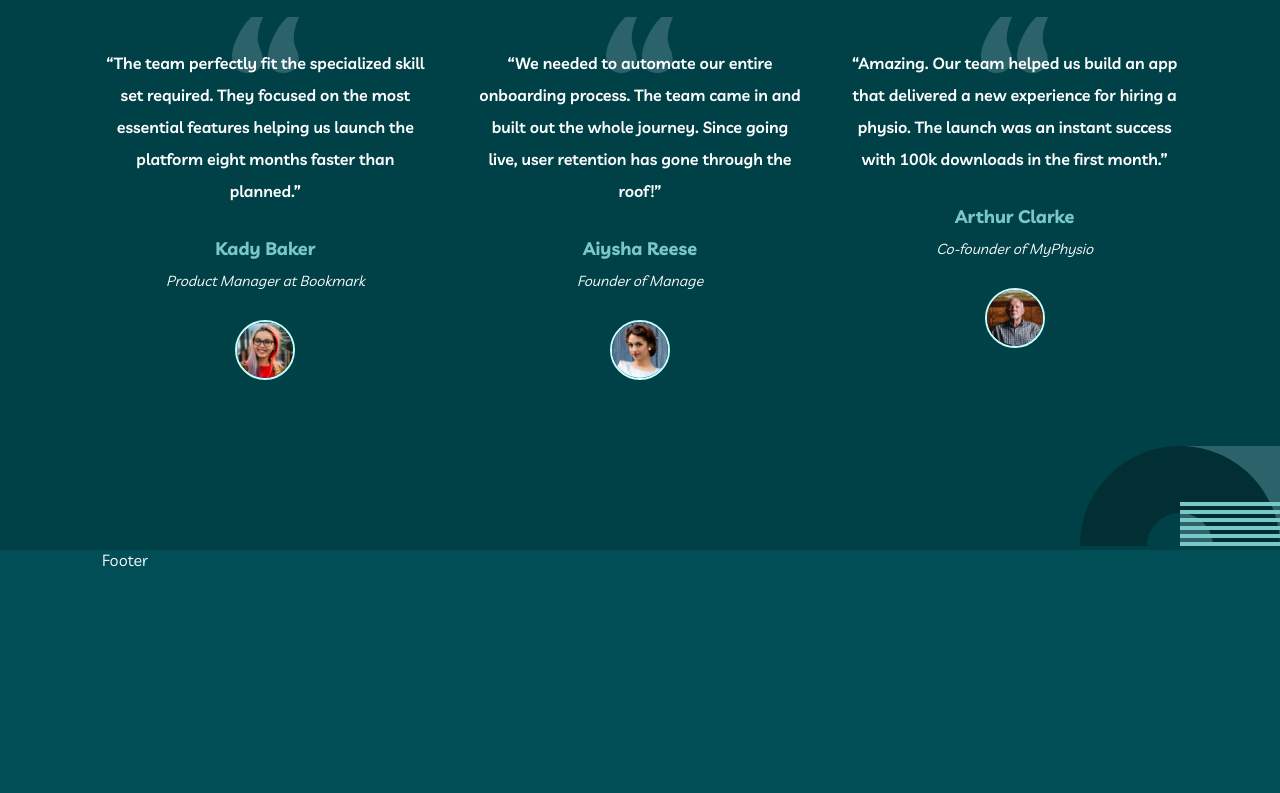
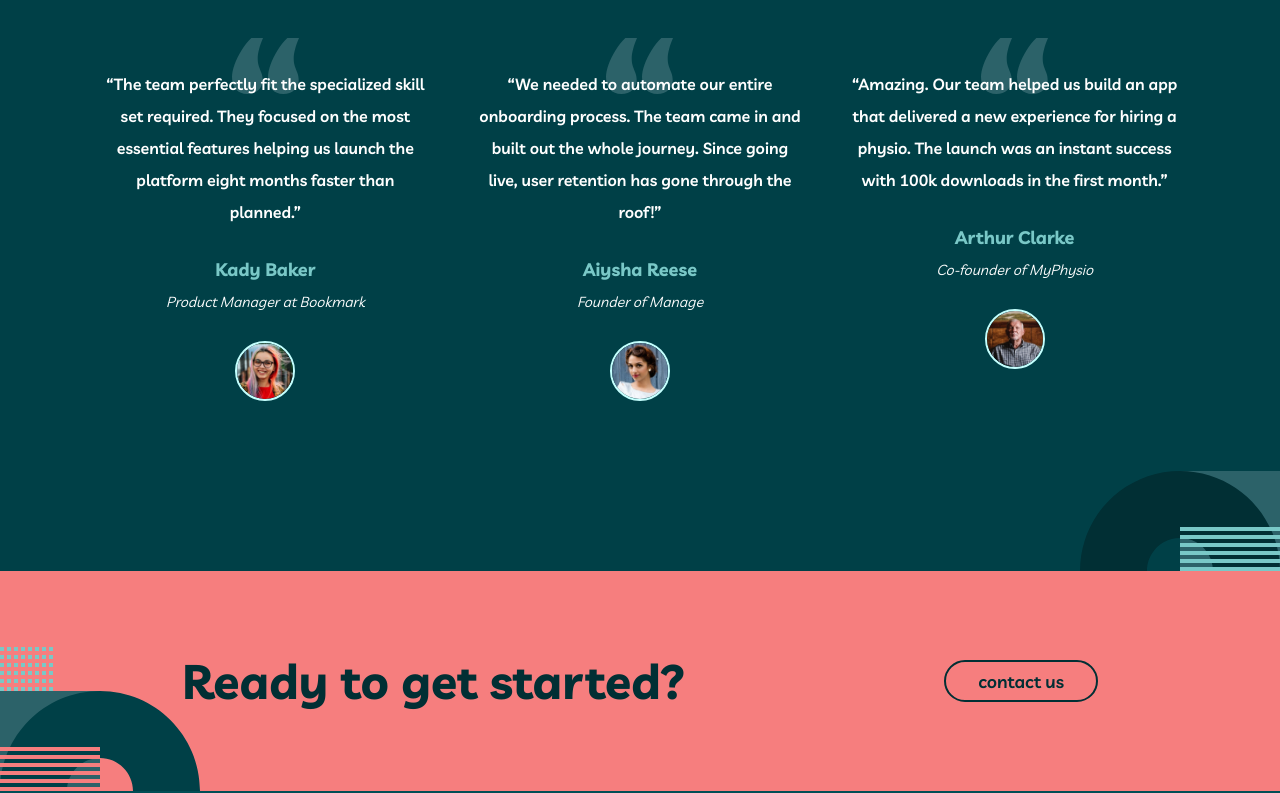
Before and after one commit to stanlee17/myteam, a React (Create React App) app: page / in a window 1280 px wide. Shown: the part 2000-2793 px from the top of the page. Before the commit the page ends 2570 px from the top, so only its background shows below. Built offline with nearby package versions, Linux system fonts and the light colour scheme.

Commit message:
ready to get started added and styled

```diff
--- a/src/components/pages/Home/Home.module.scss
+++ b/src/components/pages/Home/Home.module.scss
@@ -42,7 +42,7 @@
       content: url('../../../assets/background/bg-pattern-home-2.svg');
       position: absolute;
       z-index: -1;
-      bottom: 0;
+      bottom: -4px;
       right: 100px;
     }
   }
@@ -52,7 +52,6 @@
   position: relative;
   padding: 10rem 0;
   background-color: $sacramentoStateGreen;
-  margin-top: -5px;
 
   & .wrapper {
     display: grid;
@@ -95,7 +94,7 @@
     &::after {
       content: url('../../../assets/background/bg-pattern-home-3.svg');
       position: absolute;
-      bottom: 0;
+      bottom: -4px;
       right: -100px;
     }
   }
@@ -110,7 +109,7 @@
     font-size: 3rem;
     text-align: center;
     max-width: 80%;
-    margin: 0 auto 5rem auto;
+    margin: 0 auto 6rem auto;
 
     & span {
       color: $raptureBlue;
@@ -174,7 +173,7 @@
   &::after {
     content: url('../../../assets/background/bg-pattern-home-5.svg');
     position: absolute;
-    bottom: 0;
+    bottom: -4px;
     right: 0;
   }
 }
--- a/src/components/pages/Home/Home.tsx
+++ b/src/components/pages/Home/Home.tsx
@@ -1,6 +1,7 @@
 import { Fragment } from 'react';
+import styles from './Home.module.scss';
 import Container from '../../common/Container/Container';
-import styles from './Home.module.scss';
+import Ready from '../../sections/Ready/Ready';
 
 // Icons
 import Person from '../../../assets/icons/icon-person.svg';
@@ -126,6 +127,7 @@ const Home = () => {
           </div>
         </Container>
       </div>
+      <Ready />
     </Fragment>
   );
 };
--- /dev/null
+++ b/src/components/sections/Ready/Ready.module.scss
@@ -0,0 +1,31 @@
+@use '../../../styles/scss/abstracts/' as *;
+
+.ready {
+  position: relative;
+  padding: 5rem 0;
+  background-color: $lightCoral;
+  color: $sacramentoStateGreen;
+
+  & .wrapper {
+    padding: 0 5rem;
+    display: flex;
+    align-items: center;
+    justify-content: space-between;
+
+    & h2 {
+      font-size: 3rem;
+    }
+
+    & .linkButton {
+      border: 2px solid $sacramentoStateGreen;
+      color: $sacramentoStateGreen;
+    }
+
+    &::before {
+      content: url('../../../assets/background/bg-pattern-home-6-about-5.svg');
+      position: absolute;
+      bottom: -4px;
+      left: 0;
+    }
+  }
+}
--- /dev/null
+++ b/src/components/sections/Ready/Ready.tsx
@@ -0,0 +1,20 @@
+import styles from './Ready.module.scss';
+import LinkButton from '../../common/LinkButton/LinkButton';
+import Container from '../../common/Container/Container';
+
+const Ready = () => {
+  return (
+    <div className={styles.ready}>
+      <Container>
+        <div className={styles.wrapper}>
+          <h2>Ready to get started?</h2>
+          <LinkButton to="/contact" className={styles.linkButton}>
+            contact us
+          </LinkButton>
+        </div>
+      </Container>
+    </div>
+  );
+};
+
+export default Ready;
```
